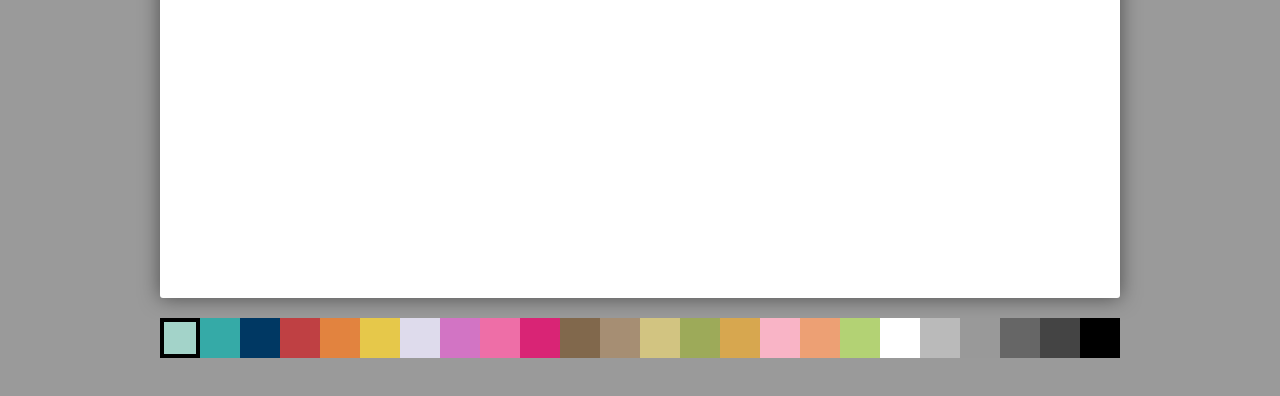
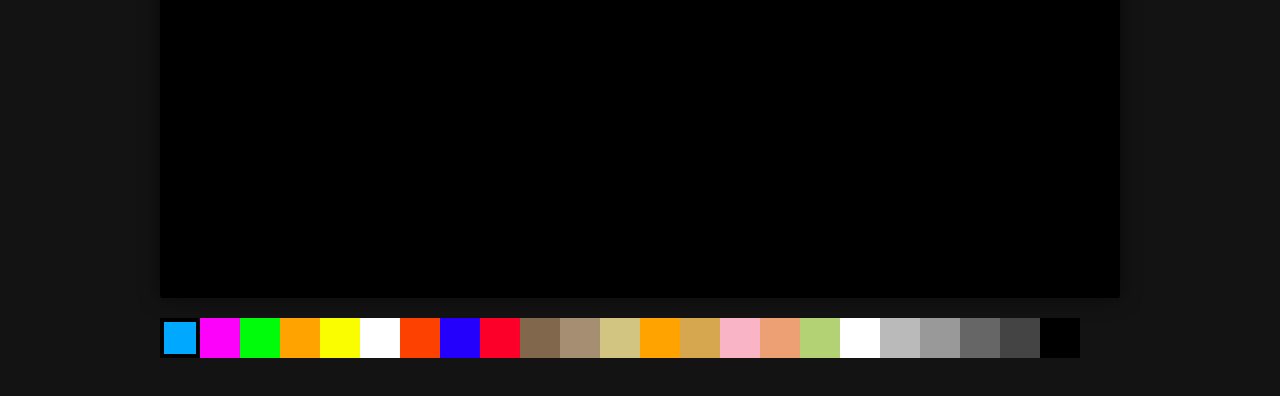
Before and after one commit to dysphasia/hexelgrid, a plain HTML site: page index.html in a window 1280 px wide. Shown: the part 322-718 px from the top of the page. Drawn offline with Linux system fonts and the light colour scheme.

Commit message:
now with more light brite

```diff
--- a/hexel.js
+++ b/hexel.js
@@ -152,6 +152,28 @@ $(function () {
 		ctx.fill();
 	};
 
+	var drawCirclegon = function (pos) {
+		var ctx = DOM.ctxCanvas;
+
+		ctx.beginPath();
+		ctx.moveTo(pos.x + hexel.cos[0], pos.y + hexel.sin[0]);
+
+		for (var i=1; i<=6; i+=1) {
+		    ctx.lineTo(pos.x + hexel.cos[i], pos.y + hexel.sin[i]);
+		}
+
+		// just draw outlines for testing
+		ctx.fillStyle = "#000000";
+		ctx.lineHeight = 0;
+		ctx.fill();
+
+		ctx.beginPath();
+		ctx.arc(pos.x, pos.y, hexel.radius/2, 0,Math.PI*2,true);
+		ctx.fillStyle = hexel.color;
+		ctx.lineHeight = 0;
+		ctx.fill();
+	};
+
 	var drawHexagonOutline = function (pos) {
 		var ctx = DOM.ctxGrid;
 
@@ -193,7 +215,7 @@ $(function () {
 			return;
 		}
 
-		drawHexagon(mouse.center);
+		drawCirclegon(mouse.center);
 	};
 
 	var onCanvasMouseMove = function (e) {
@@ -210,7 +232,7 @@ $(function () {
 
 
 		if (hexel.shouldDraw) {
-			drawHexagon(mouse.center);
+			drawCirclegon(mouse.center);
 		}
 	};
 
--- a/index.html
+++ b/index.html
@@ -20,20 +20,19 @@
 
 			<div id="swatch">
 				<ul>
-					<li><a href="#" value="#a3d3c9"></a></li>
-					<li><a href="#" value="#35aaa7"></a></li>
-					<li><a href="#" value="#003863"></a></li>
-					<li><a href="#" value="#bf4043"></a></li>
-					<li><a href="#" value="#e2833f"></a></li>
-					<li><a href="#" value="#e6c84a"></a></li>
-					<li><a href="#" value="#dedbec"></a></li>
-					<li><a href="#" value="#d274c4"></a></li>
-					<li><a href="#" value="#ee6ea7"></a></li>
-					<li><a href="#" value="#d92475"></a></li>
+					<li><a href="#" value="#00a9ff"></a></li>
+					<li><a href="#" value="#fc02fa"></a></li>
+					<li><a href="#" value="#00fc0b"></a></li>
+					<li><a href="#" value="#ffa300"></a></li>
+					<li><a href="#" value="#fafc00"></a></li>
+					<li><a href="#" value="#ffffff"></a></li>
+					<li><a href="#" value="#fc4100"></a></li>
+					<li><a href="#" value="#2400fc"></a></li>
+					<li><a href="#" value="#fc002a"></a></li>
 					<li><a href="#" value="#81684c"></a></li>
 					<li><a href="#" value="#a68e73"></a></li>
 					<li><a href="#" value="#d2c481"></a></li>
-					<li><a href="#" value="#9daa59"></a></li>
+					<li><a href="#" value="#ffa300"></a></li>
 					<li><a href="#" value="#d7a74f"></a></li>
 					<li><a href="#" value="#f9b4c6"></a></li>
 					<li><a href="#" value="#eda074"></a></li>
--- a/style.css
+++ b/style.css
@@ -1,8 +1,8 @@
-body { background:#9a9a9a;}
+body { background:#131313;}
 #container { width:960px;  margin:20px auto; }
 
 #main { position:relative; cursor:crosshair; height:600px; }
-#canvas { background:#ffffff; box-shadow: 0 0 20px rgba(0,0,0,.5); border-radius: 3px;}
+#canvas { background:#000000; box-shadow: 0 0 20px rgba(0,0,0,.5); border-radius: 3px;}
 #main canvas.layer { position:absolute; top:0px; left: 0px; }
 
 #swatch { position: relative; margin-top:20px;}
```
